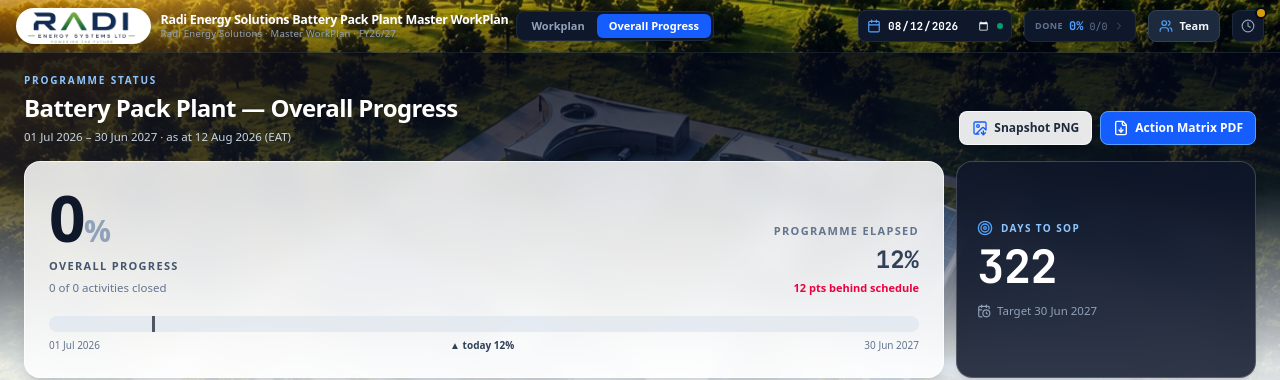
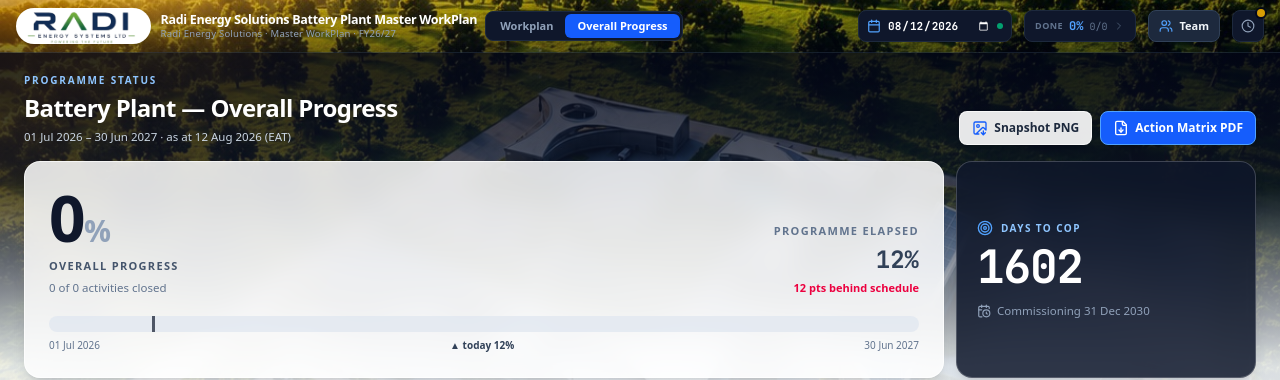
Before and after one commit to GabrielKos/T-6-Luweero-Gantt-Chart, a React (Vite) app: page / in a window 1280 px wide. Both pictures are taken after a click on the button "Open the Overall Progress page". Shown: the top 380 px of the page. Built offline with nearby package versions, Linux system fonts and the light colour scheme; no server answers; the database is empty.

Commit message:
feat(timeline): implement auto-scroll and rename SOP to COP
- Add auto-scroll to Gantt chart to focus on current day-leader line.
- Rename SOP (Start of Production) to COP (Commencement of Production) throughout the application UI and exports.

```diff
--- a/index.html
+++ b/index.html
@@ -3,7 +3,7 @@
   <head>
     <meta charset="UTF-8" />
     <meta name="viewport" content="width=device-width, initial-scale=1.0" />
-    <title>Radi Energy Solutions Battery Pack Plant Master WorkPlan</title>
+    <title>Radi Energy Solutions Battery Plant Master WorkPlan</title>
     <link rel="preconnect" href="https://fonts.googleapis.com">
     <link rel="preconnect" href="https://fonts.gstatic.com" crossorigin>
     <link href="https://fonts.googleapis.com/css2?family=Inter:wght@300;400;500;600;700;800;900&family=JetBrains+Mono:wght@400;500;700&display=swap" rel="stylesheet">
--- a/src/components/FilterBar.tsx
+++ b/src/components/FilterBar.tsx
@@ -114,7 +114,7 @@ export const FilterBar: React.FC<FilterBarProps> = ({
             onClick={onExportPng}
             disabled={!!isExporting}
             className="px-2.5 sm:px-3 py-1 bg-slate-800 hover:bg-slate-700 disabled:opacity-60 text-slate-100 text-xs font-semibold rounded-lg transition-all flex items-center gap-1 shadow-xs border border-slate-700"
-            title="Download a PNG of overall progress, days to SOP and each work package"
+            title="Download a PNG of overall progress, days to COP and each work package"
           >
             {isExporting === 'png'
               ? <Loader2 className="w-3.5 h-3.5 animate-spin text-blue-400" />
--- a/src/components/GanttChart.tsx
+++ b/src/components/GanttChart.tsx
@@ -130,6 +130,31 @@ export const GanttChart: React.FC<GanttChartProps> = ({
   const showTodayLine = simMs >= viewStartMs && simMs <= viewEndMs;
   const todayLeftPct = showTodayLine ? ((simMs - viewStartMs) / totalMs) * 100 : 0;
   const formattedSimDate = new Date(simMs).toLocaleDateString('en-US', { month: 'short', day: 'numeric', year: 'numeric' });
+
+  // Auto-scroll timeline horizontally so the Blue Day-Leader line is immediately in view
+  useEffect(() => {
+    const timeEl = timelineScrollRef.current;
+    if (!timeEl) return;
+
+    const snapToLeaderLine = (smooth: boolean) => {
+      if (showTodayLine && timeEl) {
+        const totalScrollWidth = timeEl.scrollWidth;
+        const viewportWidth = timeEl.clientWidth;
+        if (totalScrollWidth > viewportWidth) {
+          const linePixelPos = (totalScrollWidth * todayLeftPct) / 100;
+          // Position day-leader line ~30% from the left edge so current and upcoming tasks are prominently visible
+          const targetScrollLeft = Math.max(0, linePixelPos - viewportWidth * 0.3);
+          timeEl.scrollTo({ left: targetScrollLeft, behavior: smooth ? 'smooth' : 'auto' });
+        }
+      }
+    };
+
+    // Initial snap + delayed pass to ensure container layout dimensions are settled
+    snapToLeaderLine(false);
+    const timer = setTimeout(() => snapToLeaderLine(true), 120);
+
+    return () => clearTimeout(timer);
+  }, [currentView.id, simulationDate, showTodayLine, todayLeftPct, mobilePane]);
 
   return (
     // No fill here — the left task list and right timeline canvas each set
--- a/src/components/Header.tsx
+++ b/src/components/Header.tsx
@@ -70,7 +70,7 @@ export const Header: React.FC<HeaderProps> = ({
           </div>
           <div className="hidden lg:block leading-tight min-w-0">
             <div className="text-[12.5px] font-bold tracking-tight text-white truncate max-w-[230px] xl:max-w-none">
-              Radi Energy Solutions Battery Pack Plant Master WorkPlan
+              Radi Energy Solutions Battery Plant Master WorkPlan
             </div>
             <div className="text-[9.5px] text-slate-400 font-medium tracking-wide truncate">
               Radi Energy Solutions · Master WorkPlan · FY26/27
--- a/src/components/OverallProgress.tsx
+++ b/src/components/OverallProgress.tsx
@@ -4,7 +4,7 @@ import { PLANT_BACKGROUND } from '../assets/plantBackground';
 import {
   buildSummary,
   formatDate,
-  SOP_TARGET,
+  COP_TARGET,
   PROGRAMME_START,
   PROGRAMME_END,
   PALETTE
@@ -87,7 +87,7 @@ export const OverallProgress: React.FC<OverallProgressProps> = ({
               Programme Status
             </div>
             <h2 className="text-xl sm:text-2xl font-bold text-white tracking-tight drop-shadow-sm">
-              Battery Pack Plant — Overall Progress
+              Battery Plant — Overall Progress
             </h2>
             <div className="text-[11.5px] text-slate-300 mt-1">
               {formatDate(PROGRAMME_START)} – {formatDate(PROGRAMME_END)} · as at {formatDate(simulationDate)} (EAT)
@@ -168,20 +168,20 @@ export const OverallProgress: React.FC<OverallProgressProps> = ({
             </div>
           </div>
 
-          {/* SOP countdown */}
+          {/* COP countdown */}
           <div className="rounded-2xl border border-white/20 bg-slate-900/85 backdrop-blur-md shadow-lg p-5 flex flex-col justify-center">
             <div className="flex items-center gap-2 mb-2">
               <Target className="w-4 h-4 text-blue-400" />
               <span className="text-[10px] uppercase tracking-[0.14em] text-blue-300 font-bold">
-                Days to SOP
+                Days to COP
               </span>
             </div>
             <div className="text-[46px] leading-none font-bold text-white tracking-tight mono">
-              {s.daysToSop}
+              {s.daysToCop}
             </div>
             <div className="text-[11.5px] text-slate-400 mt-3 flex items-center gap-1.5">
               <CalendarClock className="w-3.5 h-3.5 shrink-0" />
-              Target {formatDate(SOP_TARGET)}
+              Commissioning {formatDate(COP_TARGET)}
             </div>
           </div>
         </div>
@@ -401,7 +401,7 @@ export const OverallProgress: React.FC<OverallProgressProps> = ({
         </div>
 
         <div className="text-center text-[10px] text-slate-500 mt-6">
-          Radi Energy Solutions Battery Pack Plant · Master WorkPlan · generated {formatDate(simulationDate)}
+          Radi Energy Solutions Battery Plant · Master WorkPlan · generated {formatDate(simulationDate)}
         </div>
       </div>
       </div>
--- a/src/lib/exports.ts
+++ b/src/lib/exports.ts
@@ -10,7 +10,7 @@ import {
   formatDate,
   dayMs,
   wpHex,
-  SOP_TARGET,
+  COP_TARGET,
   PALETTE
 } from './projectStats';
 
@@ -236,10 +236,10 @@ export async function exportProgressPng(tasks: WBSTask[], simulationDate: string
   }
   ctx.fillStyle = '#ffffff';
   ctx.font = '750 23px "Segoe UI",Roboto,Arial,sans-serif';
-  ctx.fillText('Battery Pack Plant — Overall Progress', titleX, margin + 20);
+  ctx.fillText('Battery Plant — Overall Progress', titleX, margin + 20);
   ctx.fillStyle = 'rgba(255,255,255,.68)';
   ctx.font = '400 12.5px "Segoe UI",Roboto,Arial,sans-serif';
-  ctx.fillText('Radi Energy Solutions Battery Pack Plant · Master WorkPlan FY26/27', titleX, margin + 40);
+  ctx.fillText('Radi Energy Solutions Battery Plant · Master WorkPlan FY26/27', titleX, margin + 40);
 
   ctx.save();
   ctx.textAlign = 'right';
@@ -250,10 +250,10 @@ export async function exportProgressPng(tasks: WBSTask[], simulationDate: string
 
   let px = titleX;
   px += pill('Scope: FY26/27 Workplan', px, margin + 56, false) + 8;
-  px += pill('SOP Target: ' + formatDate(SOP_TARGET), px, margin + 56, true) + 8;
+  px += pill('COP Target: ' + formatDate(COP_TARGET), px, margin + 56, true) + 8;
   px += pill('As at: ' + formatDate(simulationDate), px, margin + 56, false) + 8;
 
-  /* ================= HERO: overall progress + days to SOP ================= */
+  /* ================= HERO: overall progress + days to COP ================= */
   const heroY = headerH + gap;
   const sopW = 268;
   const progW = W - margin * 2 - gap - sopW;
@@ -297,13 +297,13 @@ export async function exportProgressPng(tasks: WBSTask[], simulationDate: string
   const sopX = margin + progW + gap + 26;
   ctx.fillStyle = PALETTE.blueLight;
   ctx.font = '700 11px "Segoe UI",Roboto,Arial,sans-serif';
-  spaced('DAYS TO SOP', sopX, heroY + 36, 1.2);
+  spaced('DAYS TO COP', sopX, heroY + 36, 1.2);
   ctx.fillStyle = '#ffffff';
   ctx.font = '750 46px "Segoe UI",Roboto,Arial,sans-serif';
-  ctx.fillText(String(s.daysToSop), sopX, heroY + 88);
+  ctx.fillText(String(s.daysToCop), sopX, heroY + 88);
   ctx.fillStyle = 'rgba(226,232,240,.78)';
   ctx.font = '400 12.5px "Segoe UI",Roboto,Arial,sans-serif';
-  ctx.fillText('Target ' + formatDate(SOP_TARGET), sopX, heroY + heroH - 26);
+  ctx.fillText('Commissioning ' + formatDate(COP_TARGET), sopX, heroY + heroH - 26);
 
   /* ================= KPI ROW ================= */
   const kpiY = heroY + heroH + gap;
@@ -374,7 +374,7 @@ export async function exportProgressPng(tasks: WBSTask[], simulationDate: string
   ctx.fillStyle = '#7c8697';
   ctx.font = '400 11.5px "Segoe UI",Roboto,Arial,sans-serif';
   ctx.fillText(
-    'Radi Energy Solutions Battery Pack Plant · Master WorkPlan · generated ' + todayStamp(),
+    'Radi Energy Solutions Battery Plant · Master WorkPlan · generated ' + todayStamp(),
     margin, H - 22
   );
 
@@ -545,7 +545,7 @@ export async function exportActionMatrixPdf(cx: PdfExportContext): Promise<void>
 
     const titleMaxW = pageW - textX - margin - 190;
 
-    const title = 'Battery Pack Plant Master WorkPlan';
+    const title = 'Battery Plant Master WorkPlan';
     const ts = fitSize(title, titleMaxW, 13.5, 9, true);
     doc.setTextColor(255, 255, 255);
     doc.setFont('helvetica', 'bold');
@@ -562,7 +562,7 @@ export async function exportActionMatrixPdf(cx: PdfExportContext): Promise<void>
 
     let px = textX;
     px += pill('Period: ' + view.name, px, headerH - 22, 6.6, [255, 255, 255], 0.14, [255, 255, 255], false) + 4;
-    px += pill('SOP: ' + formatDate(SOP_TARGET), px, headerH - 22, 6.6, blue, 0.95, [255, 255, 255], true) + 4;
+    px += pill('COP: ' + formatDate(COP_TARGET), px, headerH - 22, 6.6, blue, 0.95, [255, 255, 255], true) + 4;
     px += pill('As at: ' + formatDate(simulationDate), px, headerH - 22, 6.6, [255, 255, 255], 0.14, [255, 255, 255], false) + 4;
     if (filterSummary.length) {
       const f = clip('Filters: ' + filterSummary.join(' · '), pageW - px - margin - 170);
@@ -601,7 +601,7 @@ export async function exportActionMatrixPdf(cx: PdfExportContext): Promise<void>
   const counts = countStatuses(tasks, simMs);
   const outstanding = counts.total - counts.completed;
   const pct = counts.total ? Math.round((counts.completed / counts.total) * 100) : 0;
-  const daysToSop = Math.round((dayMs(SOP_TARGET) - simMs) / 86400000);
+  const daysToCop = Math.round((dayMs(COP_TARGET) - simMs) / 86400000);
 
   const stripY = headerH + 12;
   const stripH = 46;
@@ -611,7 +611,7 @@ export async function exportActionMatrixPdf(cx: PdfExportContext): Promise<void>
     ['Overdue', String(counts.overdue), hexToRgb(PALETTE.rose)],
     ['In progress', String(counts.inProgress), hexToRgb(PALETTE.blue)],
     ['Pending', String(counts.pending), hexToRgb(PALETTE.slate)],
-    ['Days to SOP', String(daysToSop), ink]
+    ['Days to COP', String(daysToCop), ink]
   ];
   const cellW = (pageW - margin * 2 - 5 * 7) / 6;
   cells.forEach((c, i) => {
@@ -1030,7 +1030,7 @@ export async function exportActionMatrixPdf(cx: PdfExportContext): Promise<void>
     doc.setFontSize(6.6);
     doc.setTextColor(100, 116, 139);
     doc.text(
-      `Radi Energy Solutions Battery Pack Plant · Master WorkPlan · page ${i} of ${total}`,
+      `Radi Energy Solutions Battery Plant · Master WorkPlan · page ${i} of ${total}`,
       pageW / 2, pageH - 12, { align: 'center' }
     );
   }
--- a/src/lib/projectStats.ts
+++ b/src/lib/projectStats.ts
@@ -7,8 +7,8 @@ import { WBSTask } from '../types';
  * number in the PNG and the number in the PDF can never drift apart.
  */
 
-/** Start of Production target for the T-6 Luweero battery pack plant. */
-export const SOP_TARGET = '2027-06-30';
+/** Commissioning of Plant (COP) target for the T-6 Luweero battery plant (December 2030). */
+export const COP_TARGET = '2030-12-31';
 
 /** Programme window (matches the "Overall FY26/27" time view). */
 export const PROGRAMME_START = '2026-07-01';
@@ -220,7 +220,7 @@ export function monthlyLoad(tasks: WBSTask[], simMs: number) {
 export interface ProgressSummary {
   counts: StatusCounts;
   pct: number;
-  daysToSop: number;
+  daysToCop: number;
   elapsedPct: number;
   packages: PackageStat[];
   officers: OfficerStat[];
@@ -237,7 +237,7 @@ export function buildSummary(tasks: WBSTask[], simulationDate: string): Progress
   return {
     counts,
     pct: counts.total ? Math.round((counts.completed / counts.total) * 100) : 0,
-    daysToSop: daysBetween(simulationDate, SOP_TARGET),
+    daysToCop: daysBetween(simulationDate, COP_TARGET),
     elapsedPct: Math.max(0, Math.min(100, Math.round((elapsed / totalSpan) * 100))),
     packages: packageStats(tasks, simMs),
     officers: officerStats(tasks, simMs),
```
